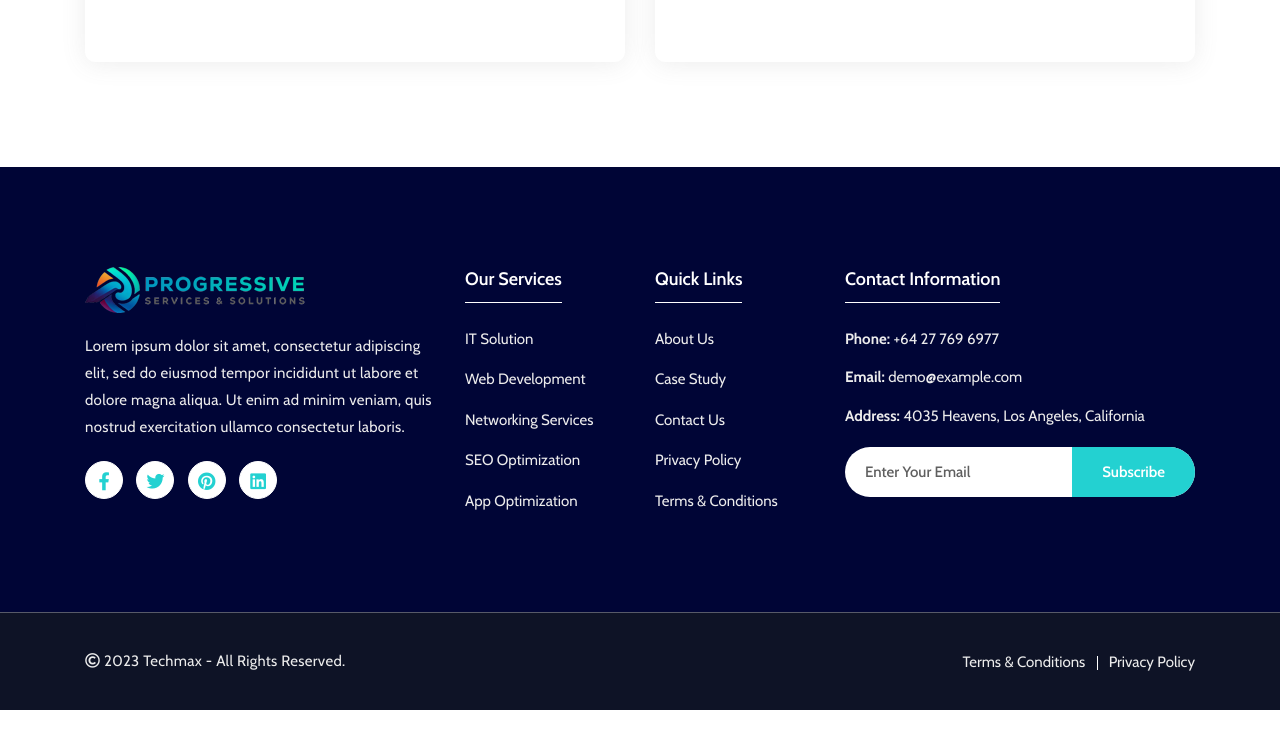
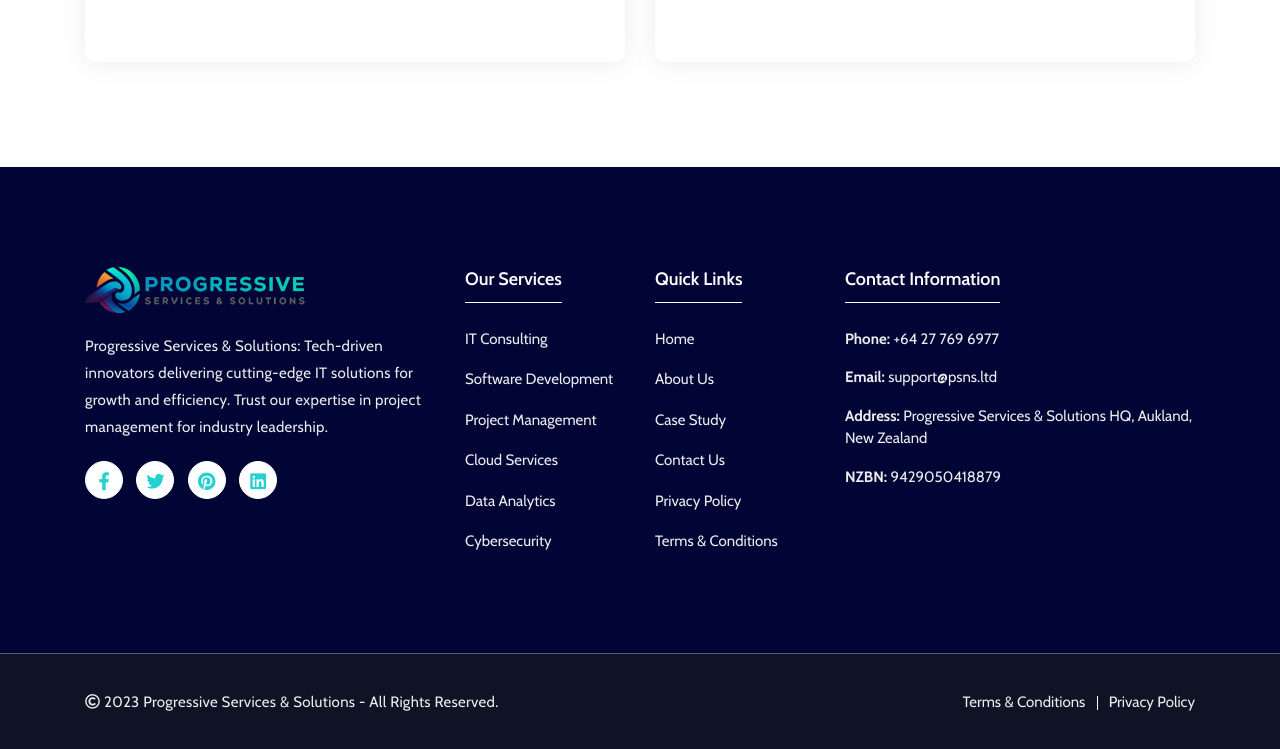
Before and after one commit to gdsa006/progressive-services-solutions, a plain HTML site: page services.html in a window 1280 px wide. Shown: the part 2480-3229 px from the top of the page. Before the commit the page ends 3190 px from the top, so only its background shows below. Drawn offline with nearby package versions, Linux system fonts and the light colour scheme; some icons are missing.

Commit message:
Add files via upload

```diff
--- a/services.html
+++ b/services.html
@@ -134,7 +134,7 @@
 
                     </div>
                 </div>
-                <div class="col-lg-6 col-md-6 serviceDetails">
+                <div class="col-lg-6 col-md-6 serviceDetails" id="softwaredevelopment">
                     <div class="single-services-item">
                         <div class="services-icon">
                             <i class="pe-7s-display1"></i>
@@ -355,9 +355,7 @@
                         <a class="footer-logo" href="#">
                             <img src="assets/img/logo.png" class="white-logo" alt="logo">
                         </a>
-                        <p>Lorem ipsum dolor sit amet, consectetur adipiscing elit, sed do eiusmod tempor incididunt ut
-                            labore et dolore magna aliqua. Ut enim ad minim veniam, quis nostrud exercitation ullamco
-                            consectetur laboris.</p>
+                        <p>Progressive Services & Solutions: Tech-driven innovators delivering cutting-edge IT solutions for growth and efficiency. Trust our expertise in project management for industry leadership.</p>
                         <ul class="footer-social">
                             <li>
                                 <a href="#"> <i class="fab fa-facebook-f"></i>
@@ -384,11 +382,12 @@
                             <h3>Our Services</h3>
                         </div>
                         <ul class="footer-quick-links">
-                            <li> <a href="#">IT Solution</a></li>
-                            <li> <a href="#">Web Development</a></li>
-                            <li> <a href="#">Networking Services</a></li>
-                            <li> <a href="#">SEO Optimization</a></li>
-                            <li> <a href="#">App Optimization</a></li>
+                            <li> <a href="services.html#itconsulting">IT Consulting</a></li>
+                            <li> <a href="services.html#softwaredevelopment">Software Development</a></li>
+                            <li> <a href="services.html#projectmanagement">Project Management</a></li>
+                            <li> <a href="services.html#cloudservices">Cloud Services</a></li>
+                            <li> <a href="services.html#dataanalytics">Data Analytics</a></li>
+                            <li> <a href="services.html#cybersecurity">Cybersecurity</a></li>
                         </ul>
                     </div>
                 </div>
@@ -398,6 +397,7 @@
                             <h3>Quick Links</h3>
                         </div>
                         <ul class="footer-quick-links">
+                            <li><a href="index.html">Home</a></li>
                             <li><a href="about.html">About Us</a></li>
                             <li><a href="projects.html">Case Study</a></li>
                             <li><a href="contact.html">Contact Us</a></li>
@@ -412,16 +412,19 @@
                             <h3>Contact Information</h3>
                         </div>
                         <div class="footer-info-contact">
-                            <span><strong>Phone:</strong> <a href="tel:+64 27 769 6977">+64 27 769 6977</a></span>
+                            <span><strong>Phone:</strong> <a href="tel:0802235678">+64 27 769 6977</a></span>
                         </div>
                         <div class="footer-info-contact">
-                            <span><strong>Email:</strong> <a href="mailto:demo@example.com">demo@example.com</a></span>
+                            <span><strong>Email:</strong> <a href="mailto:support@psns.ltd">support@psns.ltd</a></span>
                         </div>
                         <div class="footer-info-contact">
-                            <span><strong>Address:</strong> 4035 Heavens, Los Angeles, California</span>
+                            <span><strong>Address:</strong> Progressive Services & Solutions HQ, Aukland, New Zealand</span>
+                        </div>
+                        <div class="footer-info-contact">
+                            <span><strong>NZBN:</strong> 9429050418879</span>
                         </div>
                         <!-- Start Subscribe Area -->
-                        <form class="newsletter-form">
+                        <form class="newsletter-form d-none">
                             <input type="email" class="input-newsletter" placeholder="Enter Your Email" name="EMAIL"
                                 required="" autocomplete="off">
                             <button class="default-btn" type="submit">Subscribe <span></span></button>
@@ -439,7 +442,7 @@
         <div class="container">
             <div class="row align-items-center">
                 <div class="col-lg-6 col-md-6">
-                    <p> <i class="far fa-copyright"></i> 2023 Techmax - All Rights Reserved.</p>
+                    <p> <i class="far fa-copyright"></i> 2023 Progressive Services & Solutions - All Rights Reserved.</p>
                 </div>
                 <div class="col-lg-6 col-md-6">
                     <ul>
```
Also changed, not shown: about.html (+16 -13 lines), contact.html (+20 -19 lines), index.html (+16 -13 lines).
